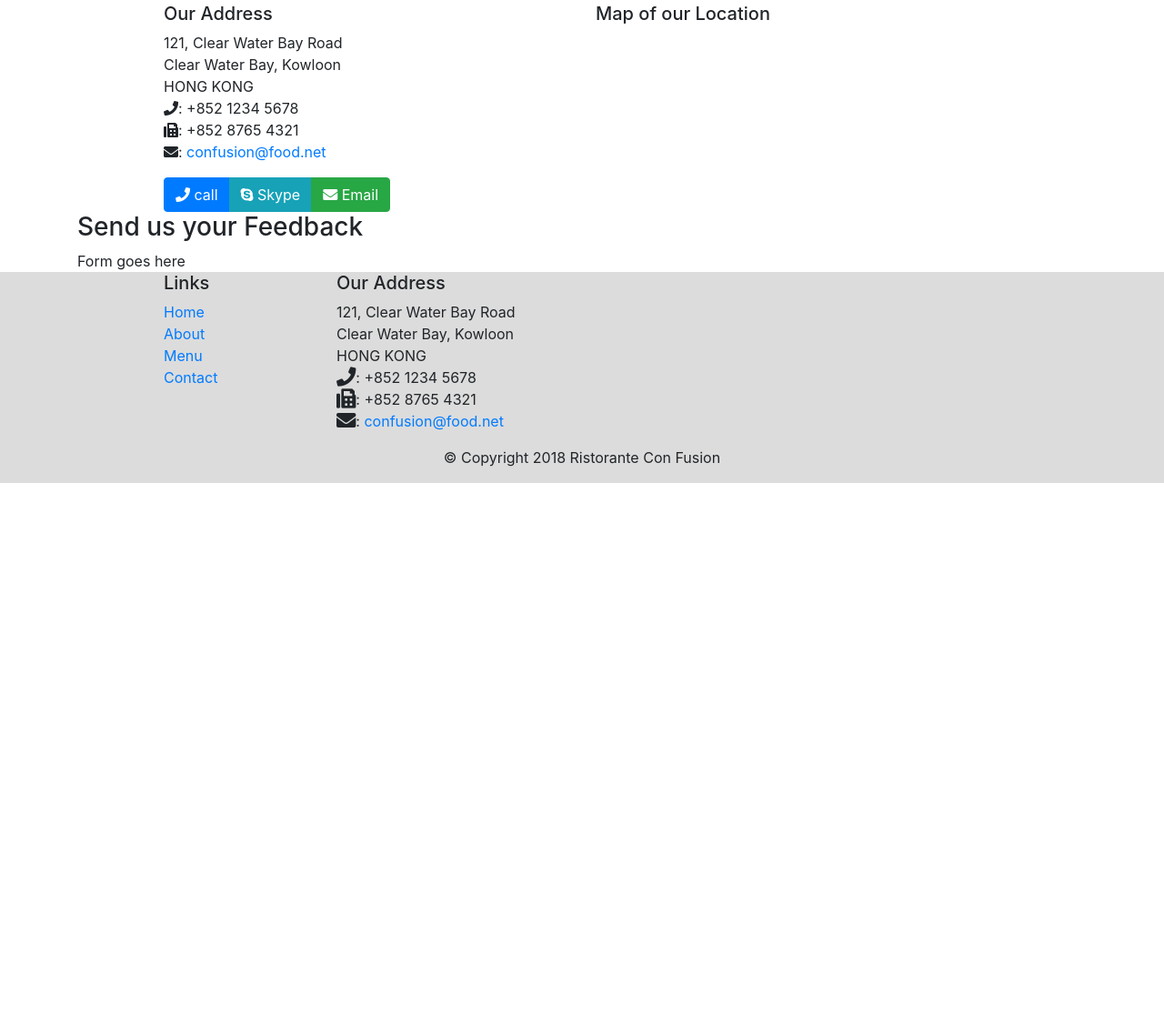
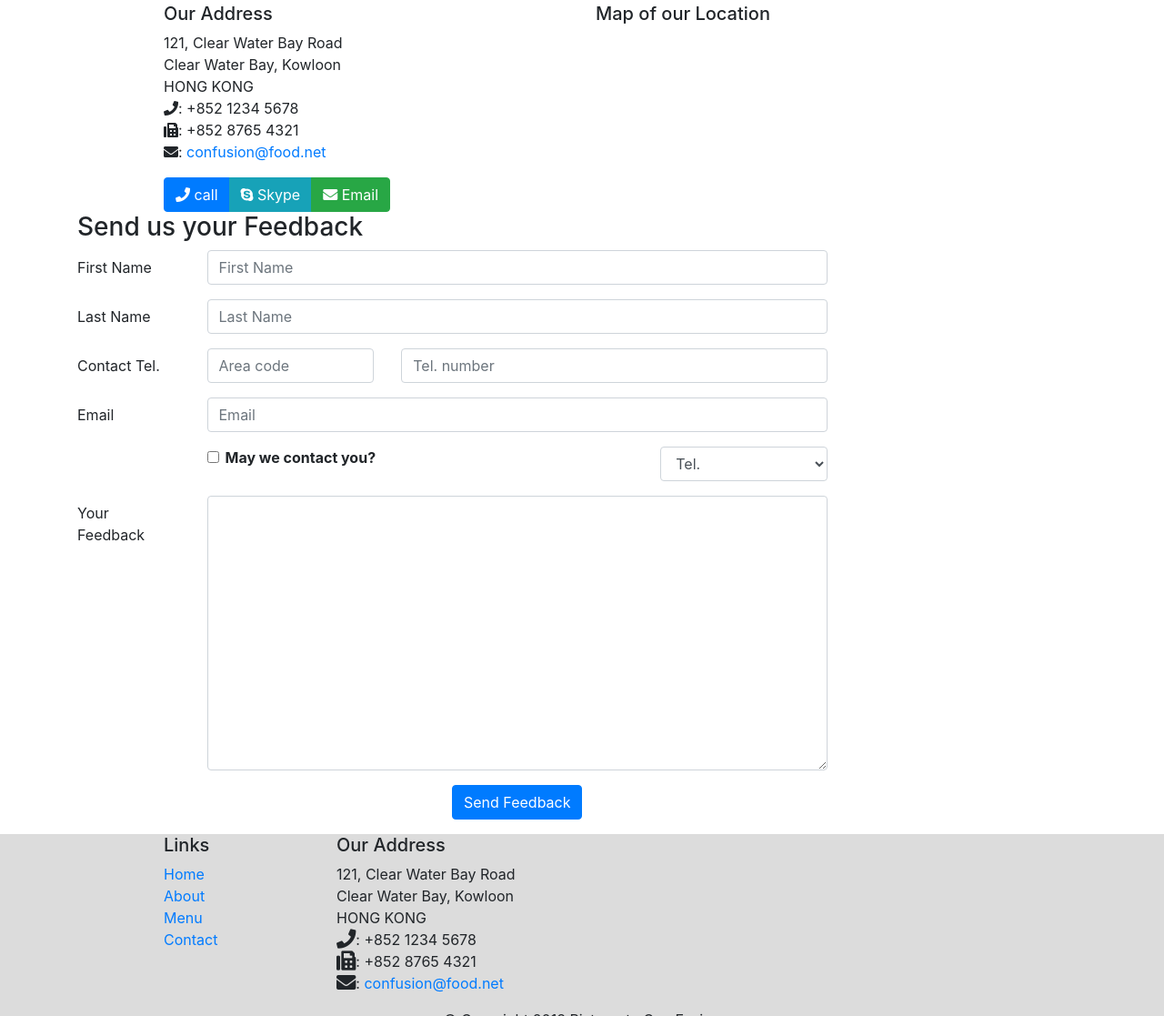
Before and after one commit to souravnair/mybootstrapproject, a plain HTML site: page contactus.html in a window 1280 px wide. Shown: the part 473-1590 px from the top of the page at 91% size. Before the commit the page ends 1004 px from the top, so only its background shows below. Drawn offline with nearby package versions, Linux system fonts and the light colour scheme; some icons are missing.

Commit message:
forms added in contactus page

```diff
--- a/contactus.html
+++ b/contactus.html
@@ -91,7 +91,66 @@
               <h3>Send us your Feedback</h3>
            </div>
             <div class="col-12 col-md-9">
-                Form goes here
+                <form>
+                    <form>
+                        <div class="form-group row">
+                            <label for="firstname" class="col-md-2 col-form-label">First Name</label>
+                            <div class="col-md-10">
+                                <input type="text" class="form-control" id="firstname" name="firstname" placeholder="First Name">
+                            </div>
+                        </div>
+                        <div class="form-group row">
+                            <label for="lastname" class="col-md-2 col-form-label">Last Name</label>
+                            <div class="col-md-10">
+                                <input type="text" class="form-control" id="lastname" name="lastname" placeholder="Last Name">
+                            </div>
+                        </div>
+                        <div class="form-group row">
+                            <label for="telnum" class="col-12 col-md-2 col-form-label">Contact Tel.</label>
+                            <div class="col-5 col-md-3">
+                                <input type="tel" class="form-control" id="areacode" name="areacode" placeholder="Area code">
+                            </div>
+                            <div class="col-7 col-md-7">
+                                <input type="tel" class="form-control" id="telnum" name="telnum" placeholder="Tel. number">
+                            </div>
+                        </div>
+                        <div class="form-group row">
+                            <label for="emailid" class="col-md-2 col-form-label">Email</label>
+                            <div class="col-md-10">
+                                <input type="email" class="form-control" id="emailid" name="emailid" placeholder="Email">
+                            </div>
+                        </div>
+                        <div class="form-group row">
+                            <div class="col-md-6 offset-md-2">
+                                <div class="form-check">
+                                    <input type="checkbox" class="form-check-input" name="approve" id="approve" value="">
+                                    <label class="form-check-label" for="approve">
+                                        <strong>May we contact you?</strong>
+                                    </label>
+                                </div>
+                            </div>
+                            <div class="col-md-3 offset-md-1">
+                                <select class="form-control">
+                                    <option>Tel.</option>
+                                    <option>Email</option>
+                                </select>
+                            </div>
+                        </div>
+                        <div class="form-group row">
+                            <label for="feedback" class="col-md-2 col-form-label">Your Feedback</label>
+                            <div class="col-md-10">
+                                <textarea class="form-control" id="feedback" name="feedback" rows="12"></textarea>
+                            </div>
+                        </div>
+                        <div class="form-group row  ">
+                            <div class="col-md-10 offset-md-2  d-flex align-items-center justify-content-center">
+                                <button type="submit" class="btn btn-primary">Send Feedback</button>
+                            </div>
+                        </div>
+                    </form>
+
+
+                </form>
             </div>
              <div class="col-12 col-md">
             </div>
```
Also changed, not shown: index.html (+5 -5 lines).
